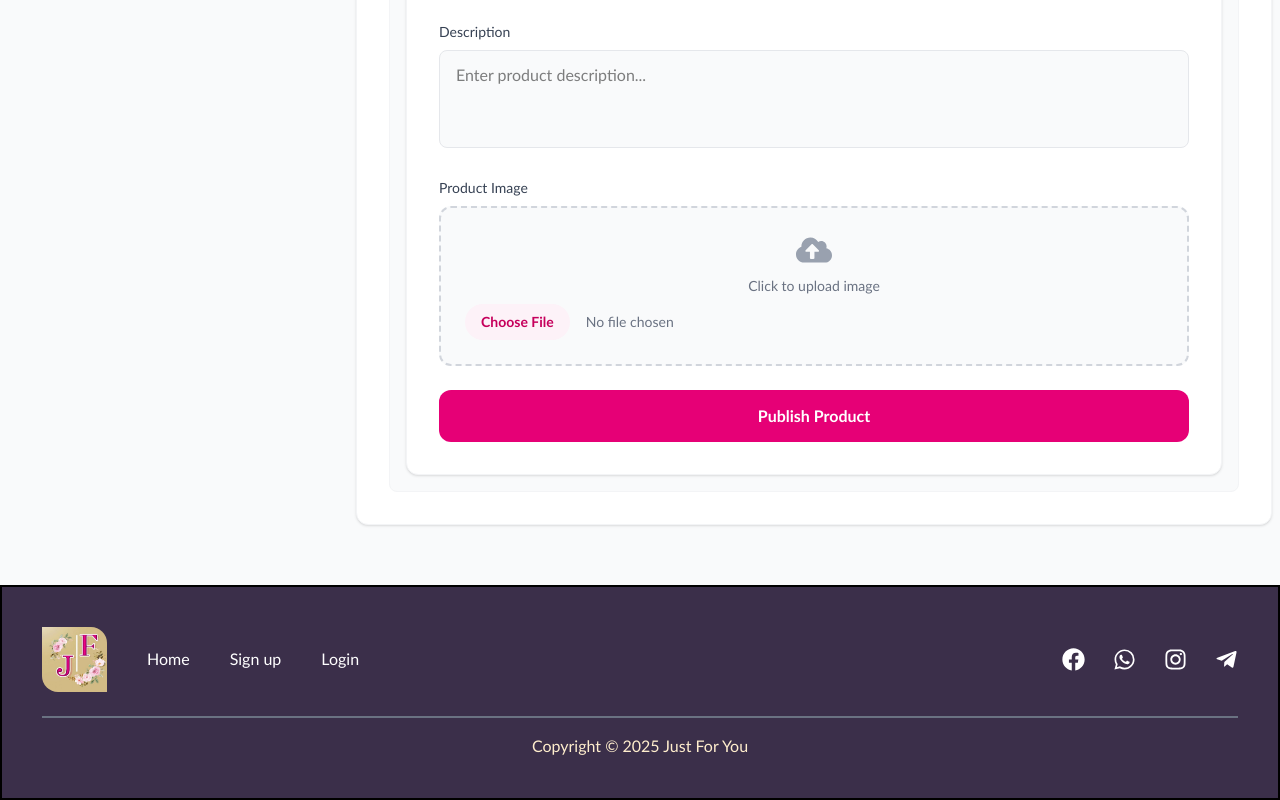
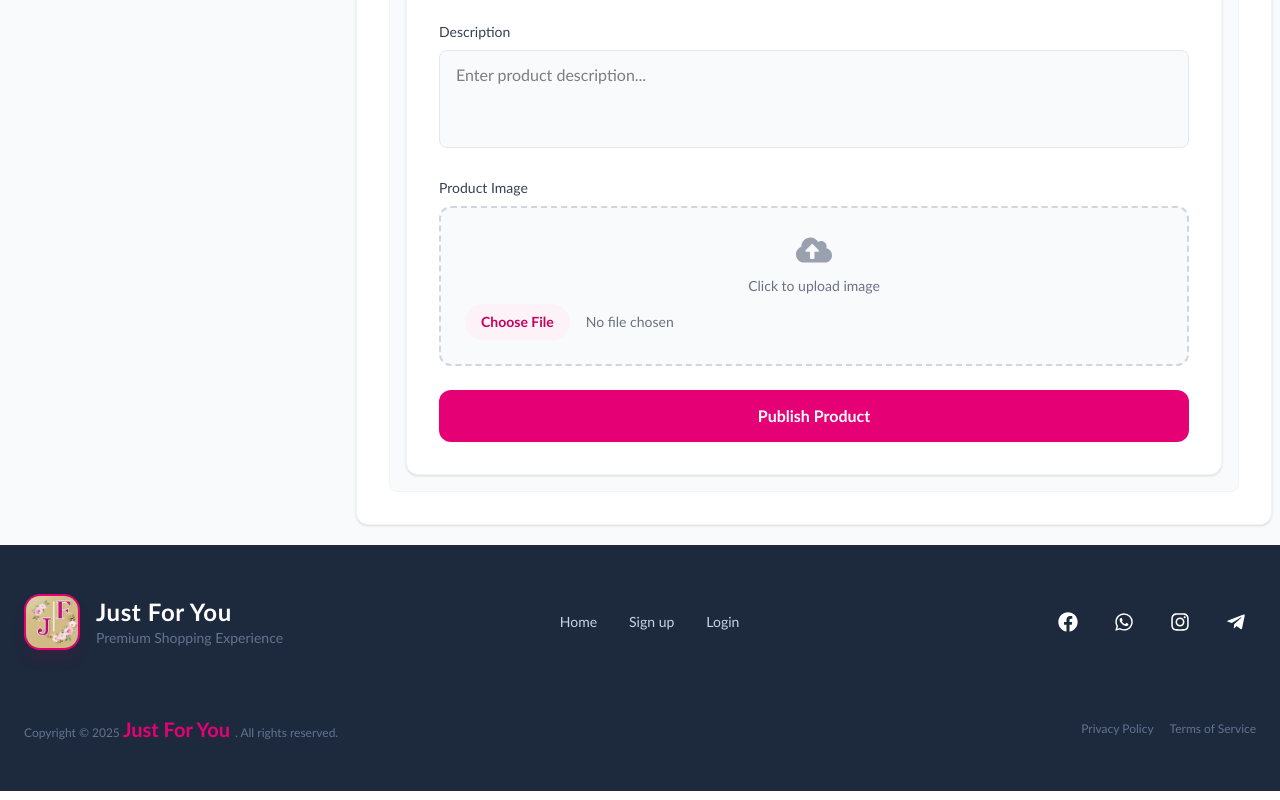
Before and after one commit to YahiaAshraf-CS/Just_For_You_Frontend, a React (Vite) app: page /admin/add_product in a window 1280 px wide. Shown: the part 627-1427 px from the top of the page. Built offline with nearby package versions, Linux system fonts and the light colour scheme.

Commit message:
git edit on the new api

```diff
--- a/index.html
+++ b/index.html
@@ -2,8 +2,10 @@
 <html lang="en">
   <head>
     <meta charset="UTF-8" />
-    <link rel="icon" type="image/svg+xml" href="" />
+    <link rel="icon" type="image/svg+xml" href=" ../../src/assets/images/logoimg.jpeg" />
     <meta name="viewport" content="width=device-width, initial-scale=1.0" />
+    <meta name="description" content=" a e-commerce website for perfumes and gifts and accessories in Egypt in 6-october in 6-october club">
+
     <title>Just For You</title>
 
   </head>
--- a/src/layout/Footer.jsx
+++ b/src/layout/Footer.jsx
@@ -1,13 +1,10 @@
-import React from "react";
+import React, { useEffect, useState } from "react";
 import { NavLink } from "react-router";
 import logoimg from "../assets/images/logoimg.jpeg";
-import { FaFacebook } from "react-icons/fa";
+import { FaFacebook, FaInstagram, FaTelegramPlane } from "react-icons/fa";
 import { IoLogoWhatsapp } from "react-icons/io5";
-import { FaInstagram } from "react-icons/fa";
-import { FaTelegramPlane } from "react-icons/fa";
 import "../style/Footer.css";
 import Linkicon from "../components/links/Linkicon";
-import { useEffect, useState } from "react";
 
 function Footer() {
     const [currentUser, setCurrentUser] = useState(null);
@@ -16,52 +13,73 @@ function Footer() {
         const user = JSON.parse(localStorage.getItem("currentUser"));
         setCurrentUser(user);
     }, []);
+
     return (
-        <>
-            <footer className=" w-[100%] md:w-[100%] lg:w-[100%] xl:w-[100%]  border-2 px-10 py-10 h-fit  mt-10 bg-[var(--color-dark)] flex flex-col items-center justify-center gap-1.4 lg:gap-3 xl:gap-4 p-3">
-                <div className="links w-full flex items-center flex-col gap-5 justify-center md:justify-evenly md:px-18 md:flex-row lg:justify-around lg:px-20  lg:gap-0 xl:justify-between xl:px-0 xl:gap-28 border-b-2 border-b-gray-500 pb-6">
-                    <ul className="list-none flex items-center justify-center gap-3 sm:gap-2.5 md:gap-6 lg:gap-8 xl:gap-10 text-white">
-                        <li>
-                            <div className="logo">
-                                <img
-                                    className="w-[40px] h-[40px] sm:w-[50px] sm:h-[50px] md:w-[50px] md:h-[50px] lg:w-[60px] lg:h-[60px] xl:w-[65px] xl:h-[65px] rounded-tr-2xl hover:rounded-br-2xl hover:rounded-tl-2xl transition-all duration-300 ease-in-out cursor-pointer  rounded-bl-2xl"
-                                    src={logoimg}
-                                    alt=""
-                                />
-                            </div>
+        <footer className="w-full bg-slate-800 text-slate-300 py-12 mt-auto border-t border-slate-800">
+            <div className="container mx-auto px-6">
+                <div className="flex flex-col md:flex-row justify-between items-center gap-8 mb-8">
+                    {/* Brand Section */}
+                    <div className="flex items-center gap-4">
+                        <div className="w-14 h-14 rounded-2xl overflow-hidden border-2 border-pink-600 shadow-lg shadow-pink-900/20">
+                            <img className="w-full h-full object-cover transform hover:scale-110 transition-transform duration-500" src={logoimg} alt="Logo" />
+                        </div>
+                        <div>
+                            <h3 className="text-2xl font-bold text-white tracking-wide">Just For You</h3>
+                            <p className="text-sm text-slate-500">Premium Shopping Experience</p>
+                        </div>
+                    </div>
+
+                    {/* Navigation Links */}
+                    <ul className="flex flex-wrap justify-center gap-6 md:gap-8 text-sm font-medium">
+                        <li className="hover:text-pink-500 transition-colors">
+                            <Linkicon to="/">Home</Linkicon>
                         </li>
-                        <li>
-                            {" "}
-                            <Linkicon to="/"> Home</Linkicon>{" "}
-                        </li>
-                        <li> {currentUser != null ? <Linkicon to="/product"> Products</Linkicon> : <Linkicon to="/sign"> Sign up</Linkicon>}</li>
-                        <li> {currentUser != null ? <Linkicon to="/wish"> Wishlist</Linkicon> : <Linkicon to="/auth"> Login</Linkicon>}</li>
-                        <li> {currentUser != null ? <Linkicon to="/cart"> Cart</Linkicon> : ""}</li>
+                        <li className="hover:text-pink-500 transition-colors">{currentUser != null ? <Linkicon to="/product">Products</Linkicon> : <Linkicon to="/sign">Sign up</Linkicon>}</li>
+                        <li className="hover:text-pink-500 transition-colors">{currentUser != null ? <Linkicon to="/wish">Wishlist</Linkicon> : <Linkicon to="/auth">Login</Linkicon>}</li>
+                        <li className="hover:text-pink-500 transition-colors">{currentUser != null ? <Linkicon to="/cart">Cart</Linkicon> : ""}</li>
                     </ul>
-                    <div className="socials flex items-center justify-center gap-7">
-                        <NavLink to={"https://www.facebook.com/share/1FV7p9HRC9/"}>
-                            {" "}
-                            <FaFacebook className="text-white w-[23px] h-[23px] cursor-pointer hover:text-blue-600 transition-all duration-300 ease-in-out" />{" "}
+
+                    {/* Social Media Icons */}
+                    <div className="flex items-center gap-4">
+                        <NavLink
+                            to={"https://www.facebook.com/share/1FV7p9HRC9/"}
+                            className="bg-slate-800 p-2.5 rounded-xl text-white hover:bg-blue-600 hover:shadow-lg hover:-translate-y-1 transition-all duration-300">
+                            <FaFacebook size={20} />
                         </NavLink>
-                        <NavLink to={"https://chat.whatsapp.com/D3hnzXbYPeL0ZPPN37g6JN?mode=ems_copy_t_invite&app_absent=0"}>
-                            {" "}
-                            <IoLogoWhatsapp className="text-white w-[23px] h-[23px] cursor-pointer hover:text-green-600 transition-all duration-300 ease-in-out" />{" "}
+
+                        <NavLink
+                            to={"https://chat.whatsapp.com/D3hnzXbYPeL0ZPPN37g6JN?mode=ems_copy_t_invite&app_absent=0"}
+                            className="bg-slate-800 p-2.5 rounded-xl text-white hover:bg-green-500 hover:shadow-lg hover:-translate-y-1 transition-all duration-300">
+                            <IoLogoWhatsapp size={20} />
                         </NavLink>
-                        <NavLink to={""}>
-                            {" "}
-                            <FaInstagram className="text-white w-[23px] h-[23px] cursor-pointer hover:text-pink-600 transition-all duration-300 ease-in-out" />{" "}
+
+                        <NavLink to={""} className="bg-slate-800 p-2.5 rounded-xl text-white hover:bg-pink-600 hover:shadow-lg hover:-translate-y-1 transition-all duration-300">
+                            <FaInstagram size={20} />
                         </NavLink>
-                        <NavLink to={"https://t.me/+iYwYMNCpxkQ1NjA0"}>
-                            {" "}
-                            <FaTelegramPlane className="text-white w-[23px] h-[23px] cursor-pointer hover:text-blue-600 transition-all duration-300 ease-in-out" />{" "}
+
+                        <NavLink
+                            to={"https://t.me/+iYwYMNCpxkQ1NjA0"}
+                            className="bg-slate-800 p-2.5 rounded-xl text-white hover:bg-sky-500 hover:shadow-lg hover:-translate-y-1 transition-all duration-300">
+                            <FaTelegramPlane size={20} />
                         </NavLink>
                     </div>
                 </div>
-                <div className="copyrights">
-                    <p className="text-[var(--color-creamy)] text-center">Copyright &copy; 2025 Just For You</p>
+
+                {/* Divider */}
+                <div className="w-full h-px bg-slate-800 my-8"></div>
+
+                {/* Copyright Section */}
+                <div className="flex flex-col md:flex-row justify-between items-center text-xs text-slate-500">
+                    <p className="text-center md:text-left">
+                        Copyright &copy; 2025 <span className="text-pink-600 text-xl font-bold"> Just For You </span>. All rights reserved.
+                    </p>
+                    <div className="flex gap-4 mt-2 md:mt-0">
+                        <span className="cursor-pointer hover:text-slate-900">Privacy Policy</span>
+                        <span className="cursor-pointer hover:text-slate-900">Terms of Service</span>
+                    </div>
                 </div>
-            </footer>
-        </>
+            </div>
+        </footer>
     );
 }
 
--- a/src/layout/NavbarUser.jsx
+++ b/src/layout/NavbarUser.jsx
@@ -64,7 +64,7 @@ function NavbarUser() {
     const linkClass1 = "px-4 py-2 rounded-2xl rounded-2xl cursor-pointer text-white hover:text-pink-600 border-2 border-[var(--color-prinky)] hover:bg-transparent bg-[var(--color-prinky)] transition ease-in-out duration-300";
     return (
         <>
-            <nav className=" w-full h-fit  shadow-2xl shadow-pink-200 bg-pink-10 flex     items-center justify-between gap-6 md:justify-evenly md:gap-10 lg:justify-around xl:justify-between  min-w-full px-4 py-3 flex-wrap">
+            <nav className=" sticky top-0 z-50 bg-pink-50 w-full h-fit  shadow-2xl shadow-pink-200 bg-pink-10 flex     items-center justify-between gap-6 md:justify-evenly md:gap-10 lg:justify-around xl:justify-between  min-w-full px-4 py-3 flex-wrap">
                 <div className="logo w-fit h-fit px-2.5 flex justify-center items-center hover:drop-shadow-xl drop-shadow-md drop-shadow-pink-200 hover:drop-shadow-pink-500 hover:text-white gap-3 py-1.5 bg-[var(--color-prinky)] rounded-3xl shadow-sm mr-6 hover:bg-pink-800 cursor-pointer transition-all duration-300 ease-in-out hover:scale-3d">
                     <img src={logo} alt="" width={40} height={45} className=" rounded-tl-2xl rounded-br-2xl" />
                     <p className=" text-var[(--color-prinky)] text-2xl">hello {currentUser ? (currentUser.is_admin === true ? "Admin" : currentUser.firstName) : ""}</p>
@@ -120,11 +120,11 @@ function NavbarUser() {
                             Products
                         </NavLink>
                         <NavLink to="/wish" className={({ isActive }) => `${linkClass1} block flex justify-center gap-2 items-center w-full text-left ${isActive ? "bg-pink-800" : ""}`}>
-                           <FaHeart size={18}/> Wishlist
+                            <FaHeart size={18} /> Wishlist
                         </NavLink>
                         {currentUser && currentUser.is_admin === true && (
                             <NavLink to="/admin" className={({ isActive }) => `${linkClass1} block flex justify-center items-center gap-2 w-full text-left ${isActive ? "bg-pink-800" : ""}`}>
-                                <RiAdminFill  size={18}/>
+                                <RiAdminFill size={18} />
                                 Admin
                             </NavLink>
                         )}
--- a/src/layout/Navbarhome.jsx
+++ b/src/layout/Navbarhome.jsx
@@ -1,24 +1,54 @@
-import React from 'react'
-import navlogo from '../assets/images/justimg.png'
-import ButtonLight from '../components/buttons/ButtonLight'
-import ButtonPink from '../components/buttons/ButtonPink'
-import '../style/Navbar.css'
-import { NavLink } from 'react-router'
+import React from "react";
+import logo from "../assets/images/logoimg.jpeg";
+
+import ButtonLight from "../components/buttons/ButtonLight";
+import ButtonPink from "../components/buttons/ButtonPink";
+import "../style/Navbar.css";
+import { NavLink } from "react-router";
 
 function Navbarhome() {
     return (
         <>
-      <header className=' w-full h-fit bg-pink-10 *:shadow-lg shadow-pink-500 flex items-center justify-center'>
-        <nav className=' w-full h-fit  flex items-center justify-center gap-5 md:justify-evenly md:gap-10 lg:justify-around xl:justify-between  min-w-full px-4 py-3 flex-wrap'>
-                  <div className='logo w-fit h-fit px-2 py-1 bg-[var(--color-prinky)] rounded-3xl shadow-sm mr-6 hover:bg-pink-800 cursor-pointer transition-all duration-300 ease-in-out hover:scale-3d'><img src={ navlogo}  alt="" /></div>
-                  <div className='btns w-fit gap-4 mr-6 h-fit flex items-center justify-center'>
-                      <ButtonLight to="/auth"><span>Login</span></ButtonLight>
+            {/* Header:
+         - Sticky to top of screen
+         - White background with slight transparency (backdrop-blur)
+         - Subtle bottom border and shadow
+      */}
+            <header className="sticky top-0 z-50 w-full bg-white/90 backdrop-blur-md border-b border-pink-100 shadow-sm transition-all duration-300">
+                {/* Container: Centers content and provides padding */}
+                <nav className="container mx-auto px-4 py-3 flex items-center justify-between">
+                    {/* Logo Section */}
+                    <NavLink to="/" className="flex items-center gap-2 group">
+                        <div className="w-12 h-12 p-1 bg-pink-50 rounded-xl border border-pink-100 shadow-sm group-hover:shadow-md group-hover:scale-105 transition-all duration-300 ease-in-out flex items-center justify-center overflow-hidden">
+                            <img src={logo} alt="Logo" className="w-full rounded-bl-xl rounded-tr-xl h-full object-contain" />
+                        </div>
+                        {/* Optional: Title text if you want it next to the logo */}
+                        <span className="text-xl font-bold text-gray-800 tracking-tight hidden sm:block group-hover:text-pink-600 transition-colors">
+                            Just For <span className="text-pink-600">You</span>
+                        </span>
+                    </NavLink>
+
+                    {/* Buttons Section */}
+                    <div className="flex items-center gap-3 md:gap-4">
+                        <div className="hidden sm:block">
+                            <ButtonLight to="/auth">
+                                <span>Login</span>
+                            </ButtonLight>
+                        </div>
+                        {/* Mobile: Show Login as simple text or keep ButtonLight if space permits.
+                    Here we keep both buttons but ensure spacing. */}
+                        <div className="sm:hidden">
+                            <NavLink to="/auth" className="text-gray-600 font-bold mr-4 hover:text-pink-600">
+                                Login
+                            </NavLink>
+                        </div>
+
                         <ButtonPink to="/sign">Sign up</ButtonPink>
                     </div>
                 </nav>
             </header>
         </>
-  )
+    );
 }
 
-export default Navbarhome
+export default Navbarhome;
--- a/src/pages/AddToCart.jsx
+++ b/src/pages/AddToCart.jsx
@@ -4,7 +4,7 @@ import { useEffect, useState } from "react";
 import { FaShoppingCart, FaTrash, FaArrowRight } from "react-icons/fa";
 
 const AddToCart = () => {
-    const api = "http://127.0.0.1:5000/api/shop";
+    const api = "http://127.0.0.1:5000/api";
     const [cartlist, setCartlist] = useState([]);
 
     const currentUser = JSON.parse(localStorage.getItem("currentUser"));
--- a/src/pages/WishList.jsx
+++ b/src/pages/WishList.jsx
@@ -6,7 +6,7 @@ import NavbarUser from "../layout/NavbarUser";
 function Wishlist() {
     const currentUser = JSON.parse(localStorage.getItem("currentUser"));
     const [wishlistItems, setWishlistItems] = useState([]);
-    const api = "http://127.0.0.1:5000/api/shop/api";
+    const api = "http://127.0.0.1:5000/api";
     const user_id = currentUser.id;
 
     useEffect(() => {
@@ -29,7 +29,7 @@ function Wishlist() {
     };
 
     const add_to_cart = async (product_id) => {
-        const response = await fetch(`http://127.0.0.1:5000/api/shop/cart`, {
+        const response = await fetch(`http://127.0.0.1:5000/api/cart`, {
             method: "POST",
             headers: { "Content-Type": "application/json" },
             body: JSON.stringify({ user_id, product_id, quantity: 1 }),
--- a/src/pages/admin/AddProduct.jsx
+++ b/src/pages/admin/AddProduct.jsx
@@ -37,7 +37,7 @@ function AddProduct() {
         }
 
         try {
-            const response = await fetch("http://127.0.0.1:5000/api/admin/api/products", {
+            const response = await fetch("http://127.0.0.1:5000/api/admin/products", {
                 method: "POST",
                 // IMPORTANT: Do NOT set Content-Type header manually when sending FormData.
                 // The browser will automatically set it to 'multipart/form-data' with the correct boundary.
--- a/src/pages/admin/AdminDashboard.jsx
+++ b/src/pages/admin/AdminDashboard.jsx
@@ -47,13 +47,7 @@ function AdminDashboard() {
                                     </ButtonPink>
                                 </div>
 
-                                <div className="w-full">
-                                    <ButtonPink to="remove_product">
-                                        <div className="flex items-center justify-center w-full">
-                                            <MdRemoveShoppingCart className="mr-2" size={18} /> Remove Product
-                                        </div>
-                                    </ButtonPink>
-                                </div>
+
 
                                 <div className="w-full">
                                     <ButtonPink to="view_users">
--- a/src/pages/admin/RemoveProduct.jsx
+++ /dev/null
@@ -1,13 +0,0 @@
-import React from 'react'
-import { NavLink } from 'react-router';
-
-function RemoveProduct() {
-  return (
-      <div>
-          <h1 className="text-4xl text-center mt-50 text-pink-600">Remove Product</h1>
-          <NavLink to="/admin">back to addmin</NavLink>
-    </div>
-  )
-}
-
-export default RemoveProduct
```
Also changed, not shown: src/App.jsx (+2 -5 lines), src/pages/ProductPage.jsx (+49 -5 lines). Lines whose indentation alone changed are shown as unchanged.
